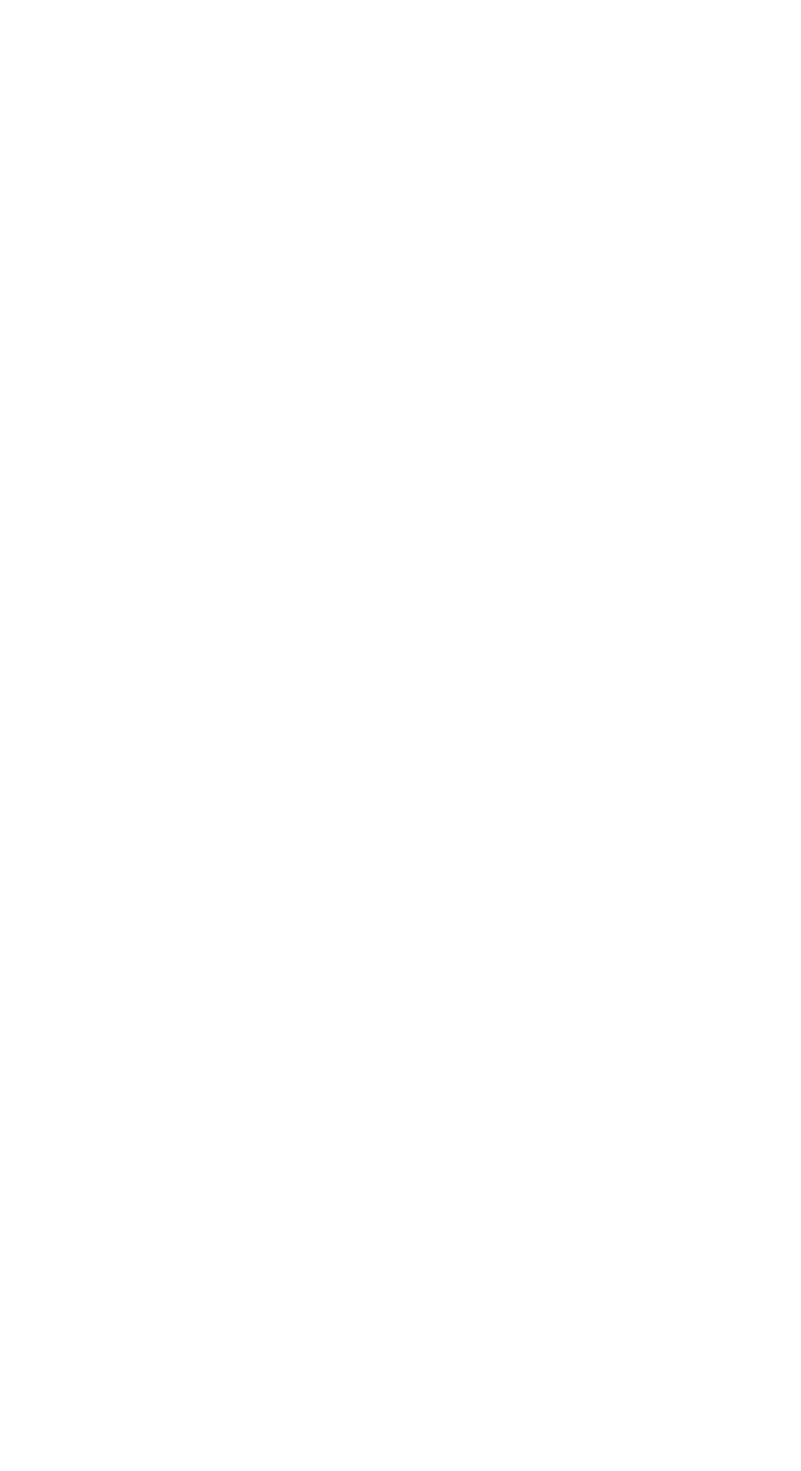
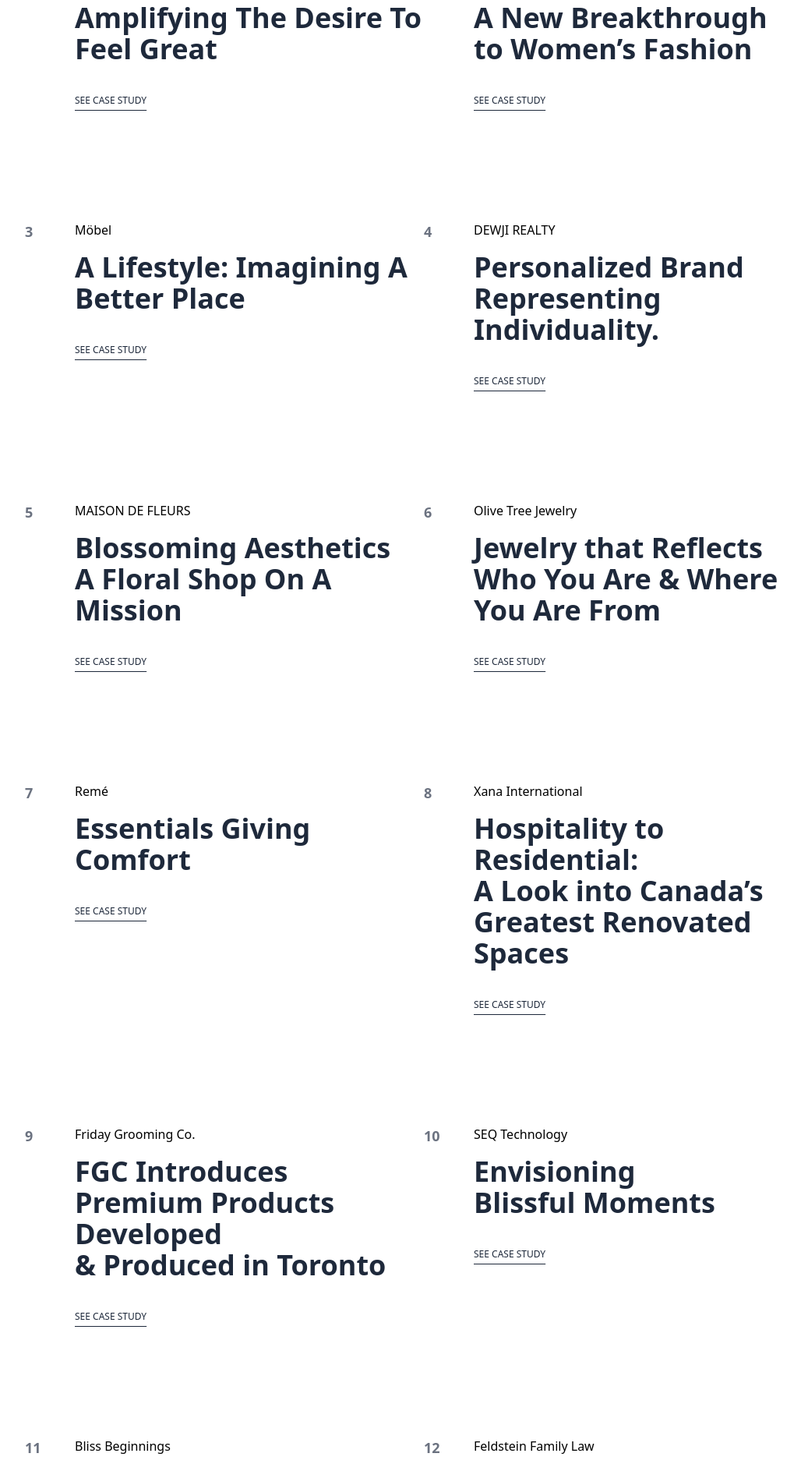
Before and after one commit to hobbleabbas/dd, a Next.js app: page /work in a window 1280 px wide. Shown: the part 880-2767 px from the top of the page at 78% size, without its empty margins (96-1124 px from the left). Before the commit the page ends 800 px from the top, so only its background shows below. Built offline with nearby package versions, Linux system fonts and the light colour scheme.

Commit message:
work page

```diff
--- a/components/Link.js
+++ b/components/Link.js
@@ -9,7 +9,7 @@
         <Link href = {href}>
             <a href = {href} className={classNames(
                     (dark && defaultUnderlined) ? 'text-white underline' : (!dark && defaultUnderlined) ? 'text-slate-800 underline' : (dark && !defaultUnderlined) ? 'no-underline text-white' : 'no-underline text-slate-800',
-                    'uppercase font-medium hover:opacity-50 underline-offset-8 hover:transition delay-50 text-sm'
+                    'uppercase font-medium hover:opacity-50 underline-offset-8 hover:transition delay-50 text-xs'
                 )}>
                 { text }
             </a>
--- a/pages/work.js
+++ b/pages/work.js
@@ -1,5 +1,160 @@
-export default function About() {
+import Image from "next/image";
+import Footer from "../components/Footer";
+import { DDLink } from "../components/Link";
+import Navbar from "../components/Navbar";
+import { SubTitle } from "../components/Title";
+
+const aboutParagraphs = [
+    {
+        "company": "ARÉZO",
+        "title": [
+            "Amplifying The Desire To",
+            "Feel Great"
+        ],
+        "link": "/case-study/arezo",
+    },
+    {
+        "company": "SHēK",
+        "title": [
+            "A New Breakthrough",
+            "to Women’s Fashion"
+        ],
+        "link": "/case-study/shek",
+    },
+    {
+        "company": "Möbel",
+        "title": [
+            "A Lifestyle: Imagining A",
+            "Better Place",
+        ],
+        "link": "/case-study/mobel",
+    },
+    {
+        "company": "DEWJI REALTY",
+        "title": [
+            "Personalized Brand",
+            "Representing Individuality."
+        ],
+        "link": "/case-study/dewji",
+    },
+    {
+        "company": "MAISON DE FLEURS",
+        "title": [
+            "Blossoming Aesthetics",
+            "A Floral Shop On A Mission",
+        ],
+        "link": "/case-study/maison-de-fleurs",
+    },
+    {
+        "company": "Olive Tree Jewelry",
+        "title": [
+            "Jewelry that Reflects",
+            "Who You Are & Where",
+            "You Are From"
+        ],
+        "link": "/case-study/olive-tree-jewelry",
+    },
+    {
+        "company": "Remé",
+        "title": [
+            "Essentials Giving",
+            "Comfort"
+        ],
+        "link": "/case-study/reme",
+    },
+    {
+        "company": "Xana International",
+        "title": [
+            "Hospitality to Residential:",
+            "A Look into Canada’s",
+            "Greatest Renovated Spaces"
+        ],
+        "link": "/case-study/xana-international",
+    },
+    {
+        "company": "Friday Grooming Co.",
+        "title": [
+            "FGC Introduces",
+            "Premium Products Developed",
+            "& Produced in Toronto"
+        ],
+        "link": "/case-study/friday-grooming-co",
+    },
+    {
+        "company": "SEQ Technology",
+        "title": [
+            "Envisioning",
+            "Blissful Moments"
+        ],
+        "link": "/case-study/seq-technology",
+    },
+    {
+        "company": "Bliss Beginnings",
+        "title": [
+            "Automation & Digital",
+            "Transformations - ",
+            "Working Through Exceedingly",
+            "Complex Technical Challenges"
+        ],
+        "link": "/case-study/bliss-beginnings",
+    },
+    {
+        "company": "Feldstein Family Law",
+        "title": [
+            "Amplifying The Desire To",
+            "Feel Great"
+        ],
+        "link": "/case-study/feldstein-family-law",
+    },
+    {
+        "company": "Prime Time Messenger",
+        "title": [
+            "A Calculated Risk Turned",
+            "Into An Innovative Brand"
+        ],
+        "link": "/case-study/prime-time-messenger",
+    }
+]
+export default function Work() {
     return (
-        <div></div>
+        <div className="h-full">
+            <Navbar />
+            <div className="py-48 flex flex-col items-center w-full justify-center align-center">
+                <p className="text-xl text-slate-800 uppercase font-semibold mb-8">Our Work</p>
+                <img src={"/work.png"} className="w-3/4 h-auto" />
+            </div>
+            <div className="px-16">
+                <div className="grid grid-cols-2 gap-y-32 p-16">
+                {
+                    aboutParagraphs.map((paragraph, index) => (
+                        <div className="grid grid-cols-8 gap-0 justify-left">
+                            <p className="text-gray-500 text-md text-lg font-semibold col-span-1">{index + 1}</p>
+                            <div className="flex justify-start flex-col col-span-7">
+                                <div>
+                                    <p className="text-md">{paragraph.company}</p>
+                                    <div className="mt-4" />
+                                    {paragraph.title.map((title, index) => (
+                                        <h2 key={index} className="text-4xl font-semibold max-w-1/2 text-slate-800">{title}</h2>
+                                    ))}
+                                    <div className="mt-8" />
+                                    <DDLink
+                                        text="See Case Study"
+                                        defaultUnderlined={true}
+                                        href={paragraph.link}
+                                        dark={false}
+                                    />
+                                </div>
+                                <div className="mt-4" />
+                            </div>
+                        </div>
+                    ))
+                }
+                </div>
+            </div>
+
+            <div className="my-16" />
+
+            <Footer dark={true}/>
+        </div>
     )
 }
```
Also changed, not shown: public/work.png (added).
